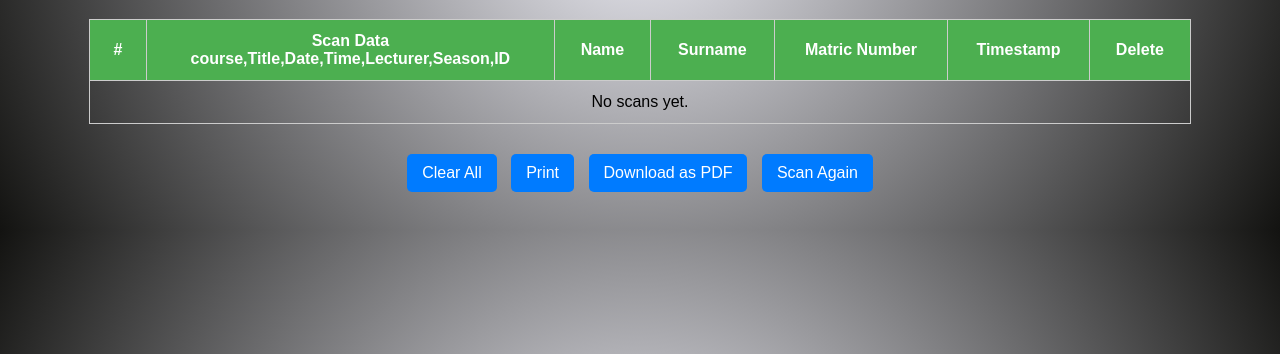
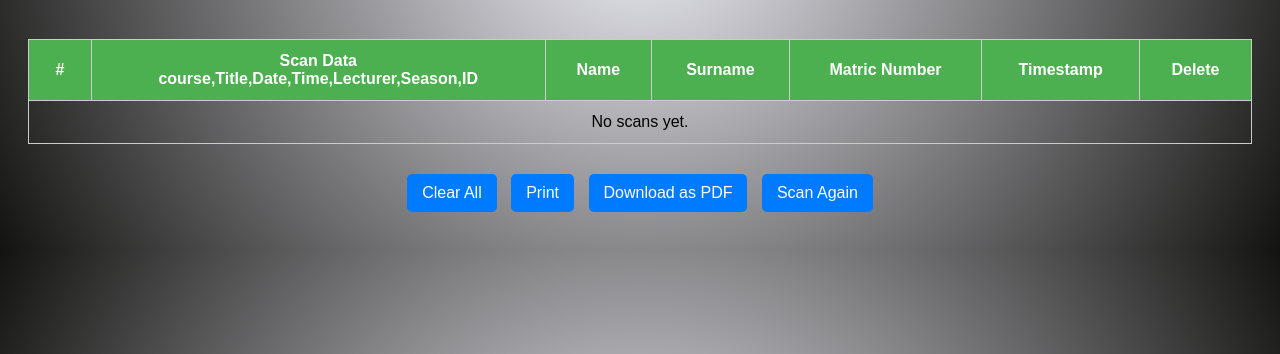
Before and after one commit to 13adman-aim/Class-Attendance, a website: page index3.html in a window 1280 px wide. Shown: the part 446-800 px from the top of the page. Drawn offline with Linux system fonts and the light colour scheme.

Commit message:
Update index3.html

```diff
--- a/index3.html
+++ b/index3.html
@@ -14,7 +14,12 @@
     table {
       margin: 20px auto;
       border-collapse: collapse;
-      width: 90%;
+      width: 100%;
+      min-width: 600px;
+    }
+   .table-container {
+      width: 100%;
+      overflow-x: auto;
     }
     th, td {
       padding: 12px 20px;
@@ -129,7 +134,7 @@
   </ul>
 </nav>
 <h1>Attendance <br>Scanned QR Code Data</h1>
-<div id="printSection">
+<div id="printSection" class="table-container">
   <table id="qrTable">
     <thead>
       <tr>
```
